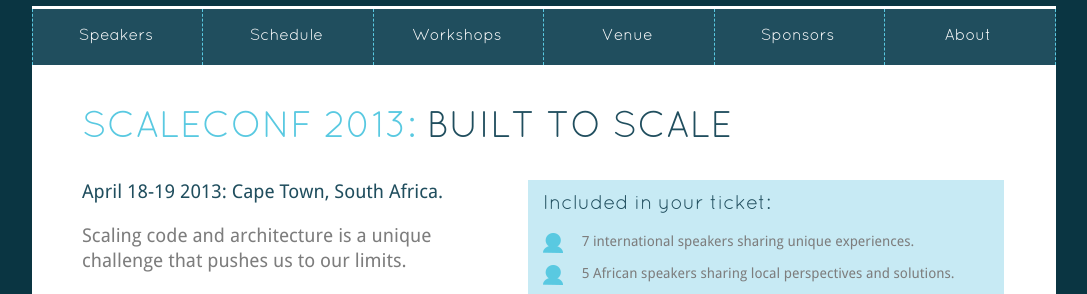
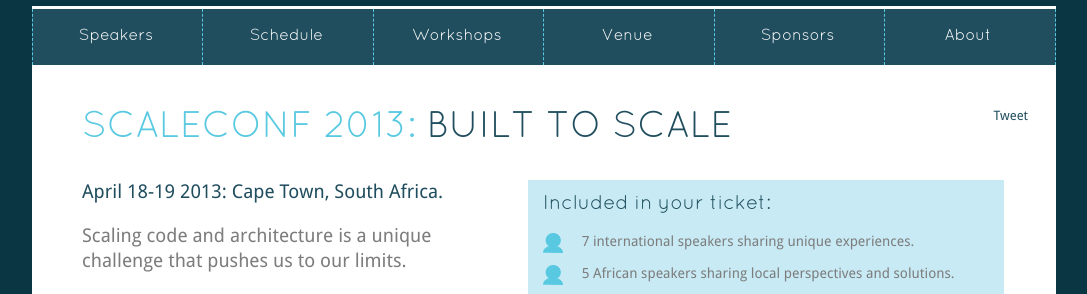
Before and after one commit to scaleconf/scaleconf.github.com, a Jekyll site: the page built from index.html, in a window 1280 px wide. Shown: the part 140-434 px from the top of the page, without its empty margins (96-1183 px from the left). Built offline with Jekyll 4.4.1, drawn with Linux system fonts in a browser that asks for light colours; Markdown is read by kramdown in place of the engine named in the settings; comment, search, counter and statistics services are not loaded.

Commit message:
added a tweet button

```diff
--- a/css/scaleconf2013.css
+++ b/css/scaleconf2013.css
@@ -339,6 +339,8 @@
     background: #FFF;
     padding: 30px 0 0 0;
 }
+
+div#twitter-share-button { float:right; padding:2px 28px;}
 
 #bottom-content #location #twitter-follow-us img { float: left; margin-right: 10px;}
 #bottom-content #location #twitter-follow-us p.follow-us {
--- a/index.html
+++ b/index.html
@@ -4,6 +4,11 @@
 ---
 
 <div id="top-content">
+
+    <div id='twitter-share-button'>
+        <a href="https://twitter.com/share" class="twitter-share-button" data-url="http://scaleconf.org" data-text="ScaleConf 2013 tickets are on sale!" data-via="scaleconf" data-size="large">Tweet</a>
+        <script>!function(d,s,id){var js,fjs=d.getElementsByTagName(s)[0];if(!d.getElementById(id)){js=d.createElement(s);js.id=id;js.src="//platform.twitter.com/widgets.js";fjs.parentNode.insertBefore(js,fjs);}}(document,"script","twitter-wjs");</script>
+    </div>
 
     <h1>SCALECONF 2013:<span class="slogan"> BUILT TO SCALE</span></h1>
 
```
